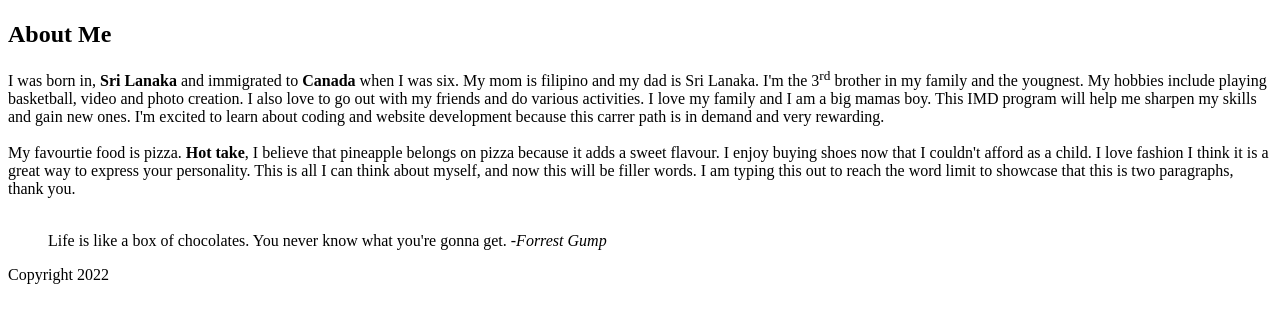
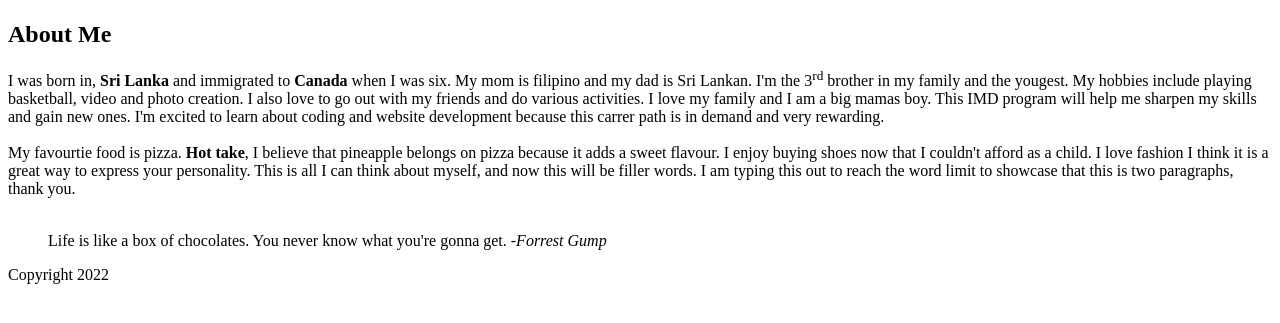
Before and after one commit to reev0056/reev0056.github.io, a plain HTML site: page html-assignment/index.html in a window 1280 px wide. Shown: the part 59-382 px from the top of the page. Drawn offline with Linux system fonts and the light colour scheme.

Commit message:
Fixed spelling

```diff
--- a/html-assignment/index.html
+++ b/html-assignment/index.html
@@ -9,7 +9,7 @@
 <body>
     <h1>Joshua Reeves</h1>
     <h2>About Me</h2>
-    <article>I was born in, <strong>Sri Lanaka</strong> and immigrated to <strong>Canada</strong> when I was six. My mom is filipino and my dad is Sri Lanaka. I'm the 3<sup>rd</sup> brother in my family and the yougnest. My hobbies include playing basketball, video and photo creation. I also love to go out with my friends and do various activities. I love my family and I am a big mamas boy. This IMD program will help me sharpen my skills and gain new ones. I'm excited to learn about coding and website development because this carrer path is in demand and very rewarding.</article>
+    <article>I was born in, <strong>Sri Lanka</strong> and immigrated to <strong>Canada</strong> when I was six. My mom is filipino and my dad is Sri Lankan. I'm the 3<sup>rd</sup> brother in my family and the yougest. My hobbies include playing basketball, video and photo creation. I also love to go out with my friends and do various activities. I love my family and I am a big mamas boy. This IMD program will help me sharpen my skills and gain new ones. I'm excited to learn about coding and website development because this carrer path is in demand and very rewarding.</article>
     <br>
     <article>My favourtie food is pizza. <strong>Hot take</strong>, I believe that pineapple belongs on pizza because it adds a sweet flavour. I enjoy buying shoes now that I couldn't afford as a child. I love fashion I think it is a great way to express your personality. This is all I can think about myself, and now this will be filler words. I am typing this out to reach the word limit to showcase that this is two paragraphs, thank you. </article>
     <br>
```
